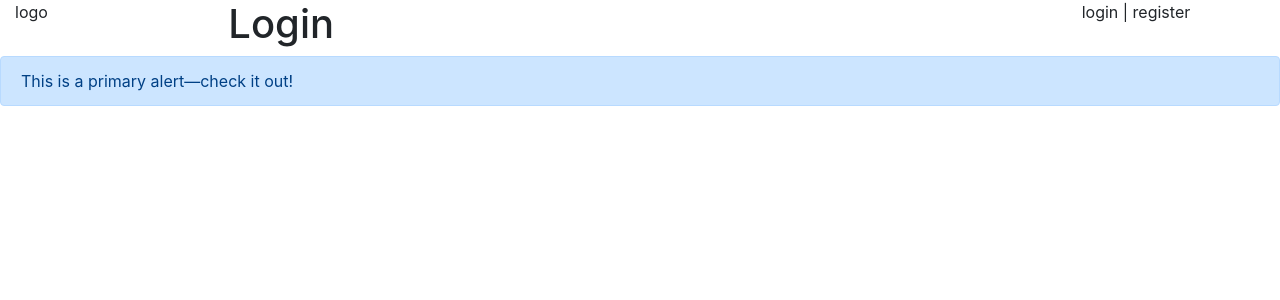
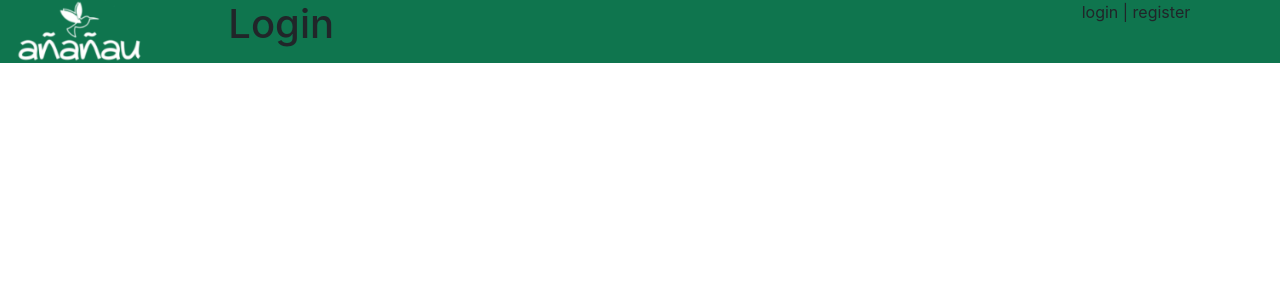
Before and after one commit to lucasverm/ananau-bibliotheek-angular, an Angular app: page / in a window 1280 px wide. Shown: the top 300 px of the page. Built offline with nearby package versions, Linux system fonts and the light colour scheme.

Commit message:
add menubalk

```diff
--- a/src/app/app.module.ts
+++ b/src/app/app.module.ts
@@ -4,11 +4,13 @@ import { NgModule } from '@angular/core';
 import { AppRoutingModule } from './app-routing.module';
 import { AppComponent } from './app.component';
 import { LoginComponent } from './login/login.component';
+import { TopbarComponent } from './topbar/topbar.component';
 
 @NgModule({
   declarations: [
     AppComponent,
-    LoginComponent
+    LoginComponent,
+    TopbarComponent
   ],
   imports: [
     BrowserModule,
--- a/src/app/login/login.component.html
+++ b/src/app/login/login.component.html
@@ -1,17 +1 @@
-<div class="container-fluid">
-  <div class="row">
-    <div class="col-2">
-        logo
-    </div>
-    <div class="col-8">
-      <h1>Login</h1>
-    </div>
-    <div class="col-2">
-        login | register
-    </div>
-  </div>
-</div>
-
-<div class="alert alert-primary" role="alert">
-    This is a primary alert—check it out!
-</div>
+<app-topbar></app-topbar>
--- /dev/null
+++ b/src/app/topbar/topbar.component.html
@@ -0,0 +1,11 @@
+<div class="row topbar">
+    <div class="col-2">
+        <img src="../../assets/images/ananau-logo.png" alt="" />
+    </div>
+    <div class="col-8">
+      <h1>Login</h1>
+    </div>
+    <div class="col-2">
+        login | register
+    </div>
+</div>
--- /dev/null
+++ b/src/app/topbar/topbar.component.scss
@@ -0,0 +1,3 @@
+.topbar{
+    background-color: #0f754e;
+}
--- /dev/null
+++ b/src/app/topbar/topbar.component.ts
@@ -0,0 +1,15 @@
+import { Component, OnInit } from '@angular/core';
+
+@Component({
+  selector: 'app-topbar',
+  templateUrl: './topbar.component.html',
+  styleUrls: ['./topbar.component.scss']
+})
+export class TopbarComponent implements OnInit {
+
+  constructor() { }
+
+  ngOnInit() {
+  }
+
+}
--- a/src/index.html
+++ b/src/index.html
@@ -8,6 +8,8 @@
   <link rel="icon" type="image/x-icon" href="favicon.ico">
 </head>
 <body>
-  <app-root></app-root>
+  <div class="container-fluid">
+    <app-root></app-root>
+  </div>
 </body>
 </html>
```
Also changed, not shown: src/assets/images/ananau-logo.png (added), 1 other file (tests, documents, lock files or other folders).
